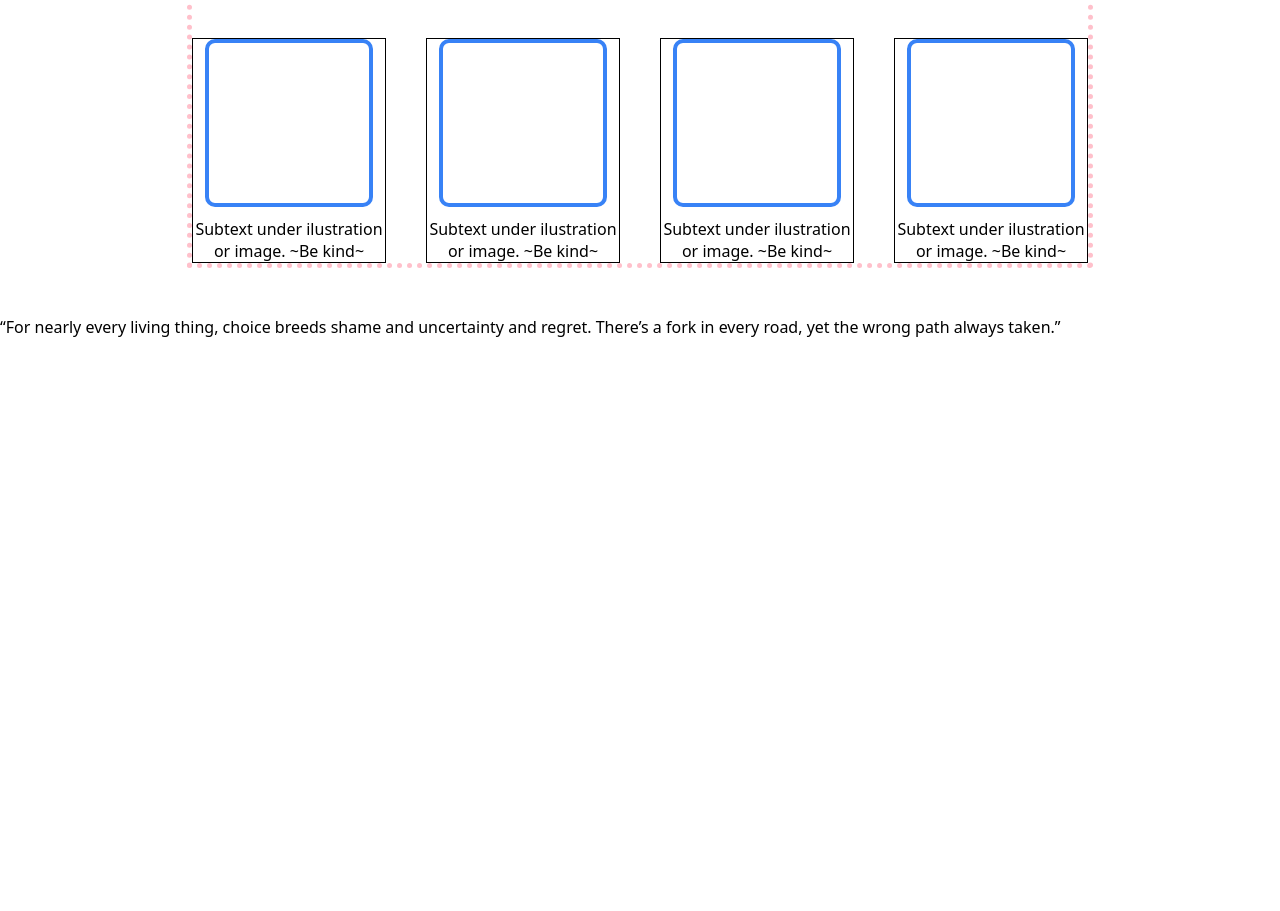
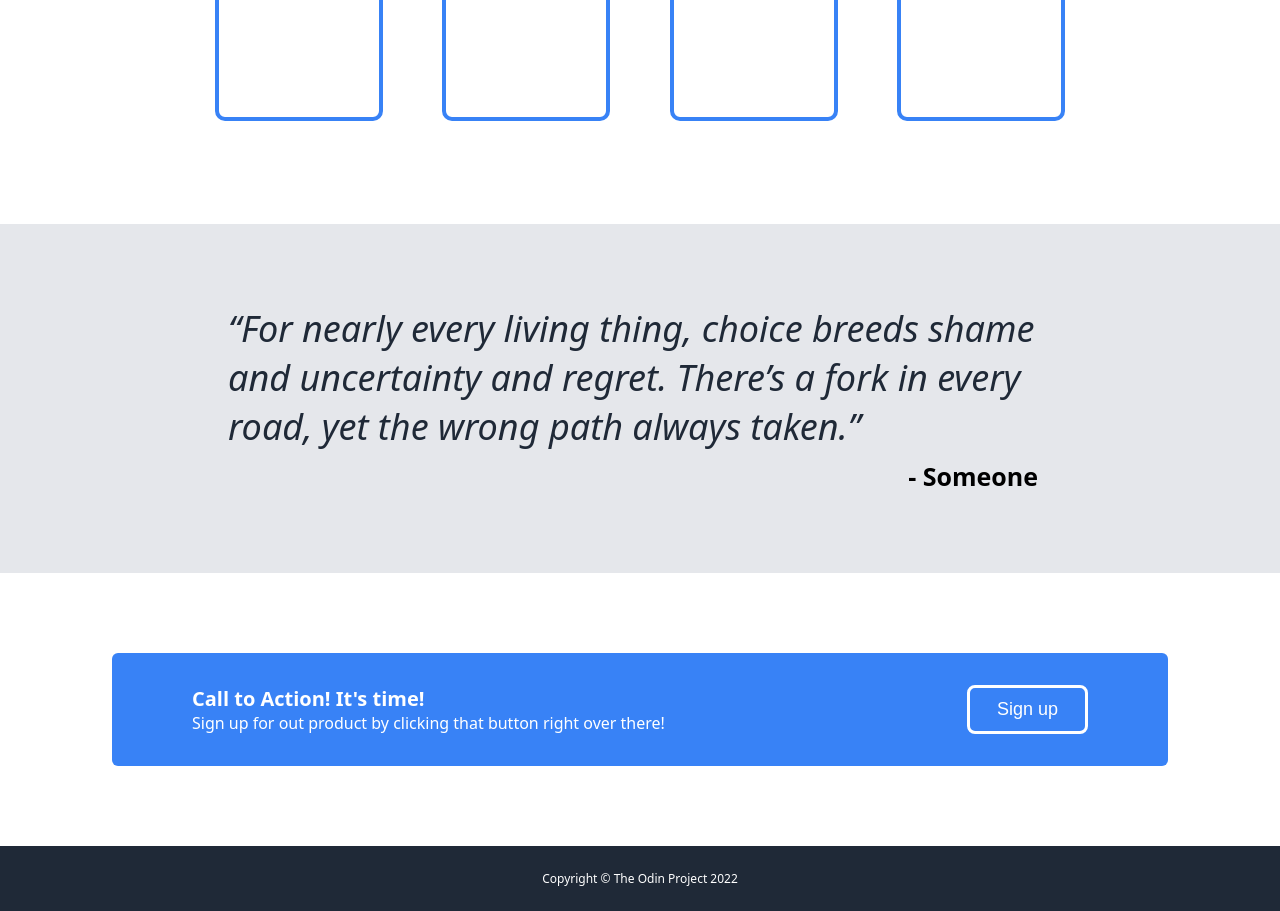
Before and after one commit to OctavianCorsei/flex-project, a plain HTML site: page index.html in a window 1280 px wide. Shown: the part 684-1595 px from the top of the page. Before the commit the page ends 1022 px from the top, so only its background shows below. Drawn offline with Linux system fonts and the light colour scheme.

Commit message:
Create final call to action card

```diff
--- a/index.html
+++ b/index.html
@@ -51,24 +51,29 @@
             </div>
         </div>
     </div>
-
-    <div class="quote">
-        <div class="quote-body">
-            “For nearly every living thing, choice breeds shame and uncertainty and regret. There’s a fork in every road, yet the wrong path always taken.”
-        </div>
-        <div class="quote-author">
-
+    <div class="quote-wrap">
+        <div class="quote">
+            <div class="quote-body">
+                “For nearly every living thing, choice breeds shame and uncertainty and regret. There’s a fork in every road, yet the wrong path always taken.”
+            </div>
+            <div class="quote-author">
+                - Someone
+            </div>
         </div>
     </div>
 
     <div class="call-action">
         <div class="call-card">
-
+            <div class="card-text">
+                <div class="card-header">Call to Action! It's time!</div>
+                <div class="card-secondary">Sign up for out product by clicking that button right over there!</div>
+            </div>
+            <button class="button card-button">Sign up</button>
         </div>
     </div>
 
     <div class="footer">
-
+        Copyright © The Odin Project 2022
     </div>
 </body>
 </html>
--- a/style.css
+++ b/style.css
@@ -8,7 +8,7 @@ body {
 }
 
 .header {
-    height: 70vh;
+    height: 60vh;
     background-color: #1F2937;
 
     display: flex;
@@ -108,7 +108,6 @@ body {
     align-self: center;
     text-align: center;
     margin-bottom: 3em;
-    border: 5px dotted pink;
 }
 
 .info-title {
@@ -123,8 +122,8 @@ body {
     display: flex;
     flex-wrap: wrap;
     vertical-align: top;
-    justify-content: space-between;
-    gap: 2em;
+    justify-content: space-evenly;
+    gap: 1.5em;
 }
 
 .card {
@@ -135,7 +134,6 @@ body {
     text-align: center;
     flex-wrap: wrap;
     gap: .7em;
-    border: 1px solid black;
 }
 
 
@@ -150,3 +148,86 @@ body {
     width: 12em;
     text-align: center;
 }
+
+.quote-wrap {
+    background-color: #E5E7EB;
+    display: flex;
+    justify-content: center;
+}
+
+.quote {
+    width: 70%;
+    padding: 5em 0;
+
+    display: flex;
+    flex-direction: column;
+    align-items: center;
+    justify-content: center;
+    gap: .5em;
+}
+
+.quote-body {
+    font-size: 36px;
+    margin: 0 1em;
+    font-style: italic;
+    font-weight: lighter;
+    color: #1F2937;
+}
+
+.quote-author {
+    font-size: 25px;
+    font-weight: bolder;
+    align-self: flex-end;
+    padding-right: 2em;
+}
+
+
+
+.footer {
+    background-color:  #1F2937;
+    display: flex;
+    justify-content: center;
+    align-items: center;
+
+    font-size: 12px;
+    font-weight: lighter;
+    color: white;
+    padding: 2em 0;
+}
+
+.call-action {
+    display: flex;
+    justify-content: center;
+    margin: 5em 0;
+}
+
+.call-card {
+    width: 70%;
+    display: flex;
+    padding: 2em 5em;
+    justify-content: space-between;
+
+    background-color: #3882f6;
+    border-radius: 6px;
+}
+
+.card-text {
+    flex:1;
+    display: flex;
+    flex-direction: column;
+    align-items: flex-start;
+    color: white;
+}
+
+.card-secondary {
+    font-weight: lighter;
+}
+
+.card-header {
+    font-size: 20px;
+    font-weight: 600;
+}
+
+.card-button {
+    border: 3px solid white;
+}
```
